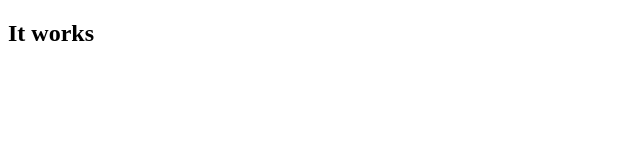
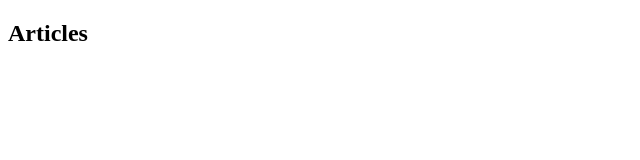
Before and after one commit to maksstepak/react-blog-frontend, a React (Create React App) app: page / in a window 1280 px wide. Shown: the top 160 px of the page, without its empty margins (0-640 px from the left). Built offline with nearby package versions, Linux system fonts and the light colour scheme.

Commit message:
Add routing

```diff
--- a/package.json
+++ b/package.json
@@ -15,6 +15,7 @@
     "react": "^17.0.1",
     "react-dom": "^17.0.1",
     "react-redux": "^7.2.2",
+    "react-router-dom": "^5.2.0",
     "react-scripts": "4.0.3",
     "typescript": "^3.8.3"
   },
@@ -38,5 +39,8 @@
       "last 1 firefox version",
       "last 1 safari version"
     ]
+  },
+  "devDependencies": {
+    "@types/react-router-dom": "^5.1.7"
   }
 }
--- a/src/App.tsx
+++ b/src/App.tsx
@@ -1,11 +1,18 @@
 import React from 'react';
+import { BrowserRouter as Router, Switch, Route } from 'react-router-dom';
 
-function App() {
+import ArticleList from './pages/ArticleList/ArticleList';
+
+const App: React.FC = () => {
   return (
     <div>
-      <h2>It works</h2>
+      <Router>
+        <Switch>
+          <Route exact path="/" component={ArticleList} />
+        </Switch>
+      </Router>
     </div>
   );
-}
+};
 
 export default App;
--- /dev/null
+++ b/src/pages/ArticleList/ArticleList.tsx
@@ -0,0 +1,11 @@
+import React from 'react';
+
+const ArticleList: React.FC = () => {
+  return (
+    <div>
+      <h2>Articles</h2>
+    </div>
+  );
+};
+
+export default ArticleList;
```
Also changed, not shown: 1 other file (tests, documents, lock files or other folders).
